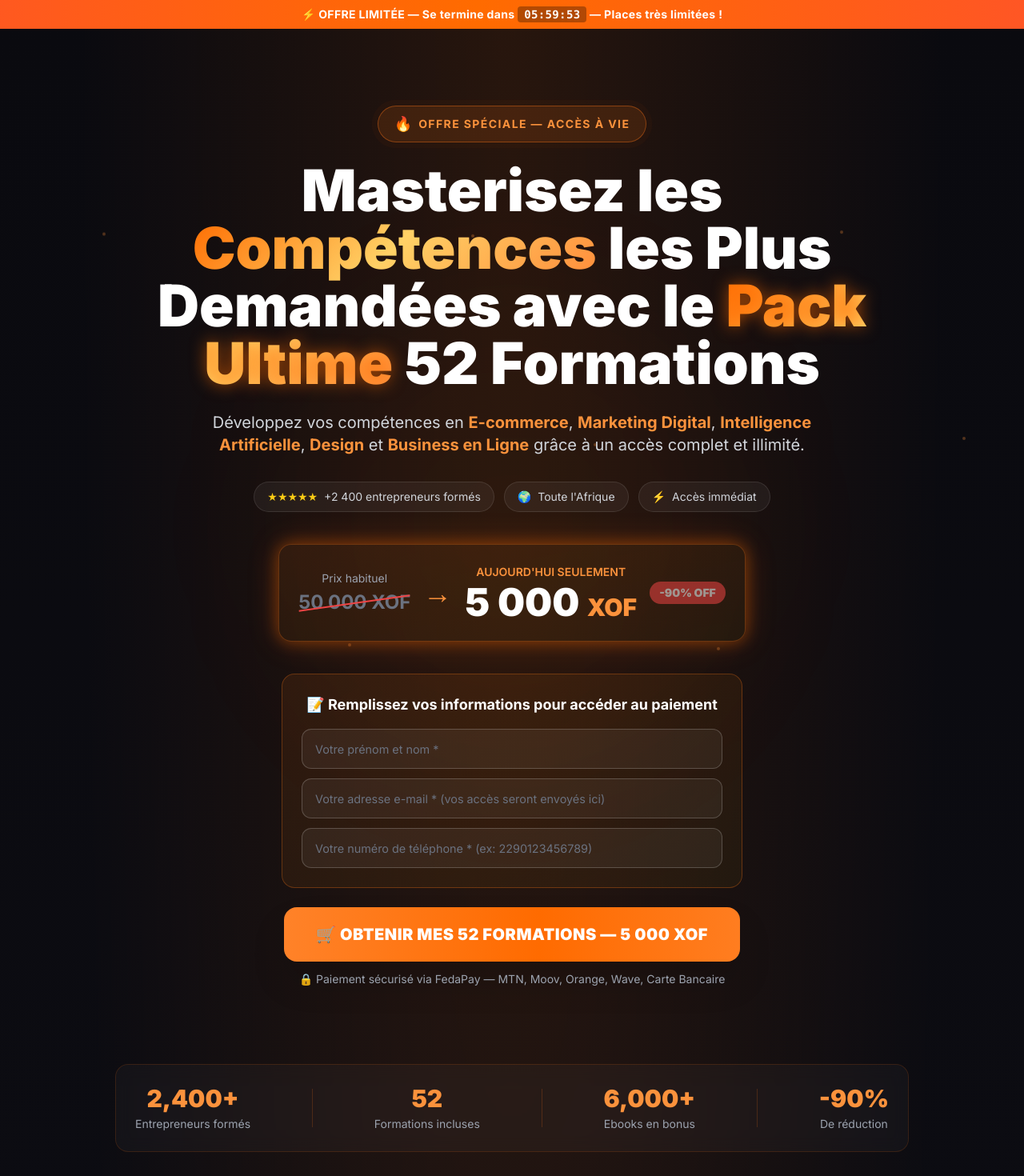
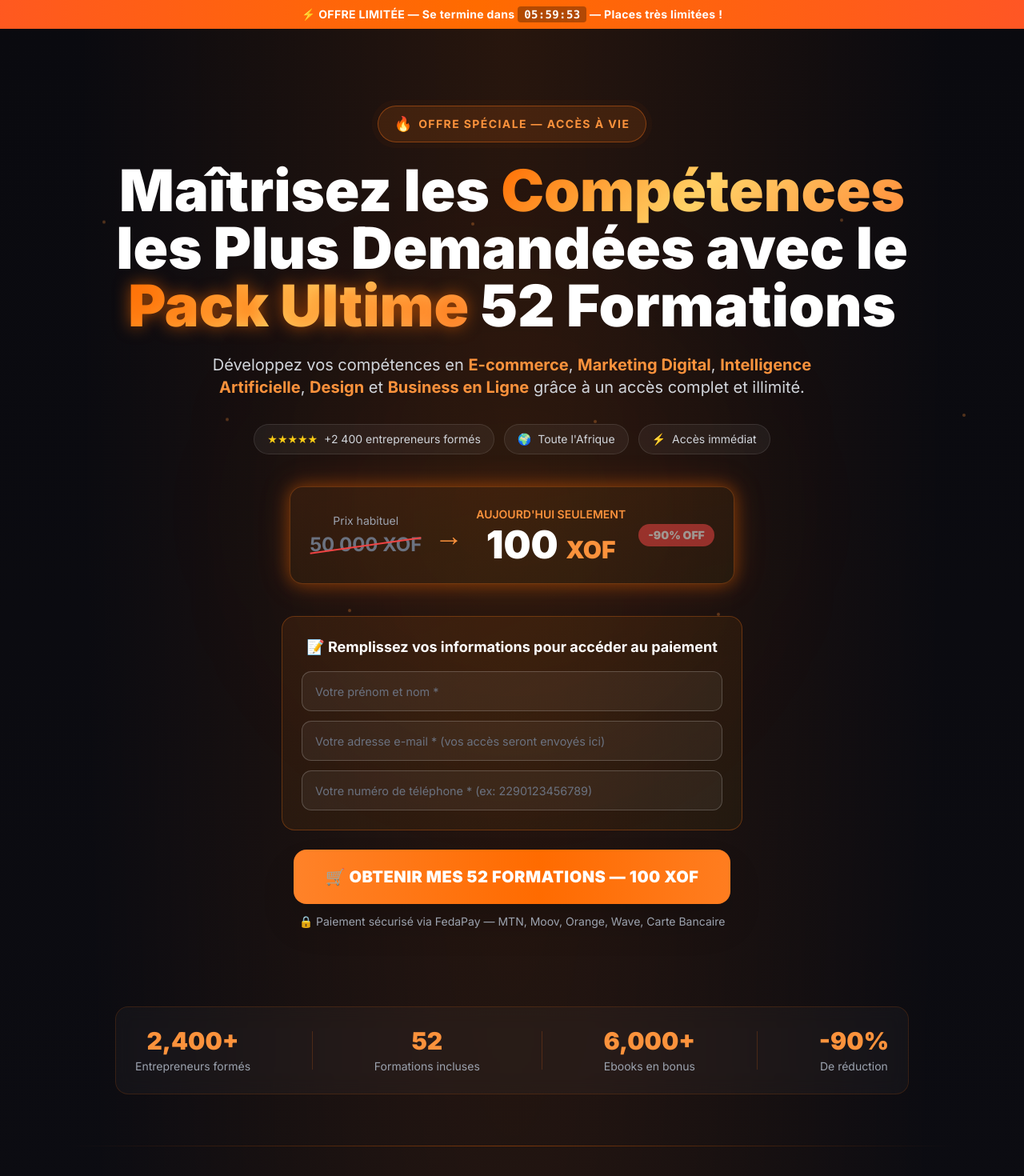
Before and after one commit to agbozokatrance/pack-de-formation, a Next.js app: page / in a window 1280 px wide. Shown: the top 1470 px of the page at 80% size. Built offline with nearby package versions, Linux system fonts and the light colour scheme.

Commit message:
Update page.tsx

```diff
--- a/app/page.tsx
+++ b/app/page.tsx
@@ -151,7 +151,7 @@ export default function HomePage() {
       content_name: 'Pack Ultime 52 Formations',
       content_ids: ['pack-52-formations'],
       content_type: 'product',
-      value: 5000,
+      value: 100,
       currency: 'XOF',
     });
   }, []);
@@ -177,7 +177,7 @@ export default function HomePage() {
       /* Fire Lead event */
       px('Lead', {
         content_name: 'Pack Ultime 52 Formations',
-        value: 5000,
+        value: 100,
         currency: 'XOF',
         email: form.email,
       });
@@ -187,7 +187,7 @@ export default function HomePage() {
     /* Fire InitiateCheckout */
     px('InitiateCheckout', {
       content_name: 'Pack Ultime 52 Formations',
-      value: 5000,
+      value: 100,
       currency: 'XOF',
       num_items: 1,
     });
@@ -200,7 +200,7 @@ export default function HomePage() {
     window.FedaPay.init({
       public_key: process.env.NEXT_PUBLIC_FEDAPAY_PUBLIC_KEY || 'pk_live_0FA_CQ-5H_85zEZGzM_aVwM1',
       transaction: {
-        amount: 5000,
+        amount: 100,
         description: 'Pack Ultime 52 Formations - Accès à Vie',
       },
       customer: {
@@ -213,7 +213,7 @@ export default function HomePage() {
       onComplete(resp) {
         if (resp.reason === 'CHECKOUT COMPLETE') {
           /* Fire AddPaymentInfo & Purchase client-side */
-          px('AddPaymentInfo', { value: 5000, currency: 'XOF', content_name: 'Pack Ultime 52 Formations' });
+          px('AddPaymentInfo', { value: 100, currency: 'XOF', content_name: 'Pack Ultime 52 Formations' });
           /* Send email client-side (backup if webhook fails) */
           fetch('/api/send-email', {
             method: 'POST',
@@ -261,7 +261,7 @@ export default function HomePage() {
             </div>
 
             <h1 className="text-4xl md:text-6xl lg:text-7xl font-black leading-tight mb-6 reveal">
-              Masterisez les <span className="gradient-text">Compétences</span> les Plus Demandées avec le <span className="gradient-text glow-orange-text">Pack Ultime</span> 52 Formations
+              Maîtrisez les <span className="gradient-text">Compétences</span> les Plus Demandées avec le <span className="gradient-text glow-orange-text">Pack Ultime</span> 52 Formations
             </h1>
 
             <p className="text-lg md:text-xl text-gray-300 max-w-3xl mx-auto mb-8 leading-relaxed reveal">
@@ -296,7 +296,7 @@ export default function HomePage() {
                 <div className="text-4xl text-orange-400">→</div>
                 <div className="text-center">
                   <p className="text-sm text-orange-400 font-semibold mb-1">AUJOURD&apos;HUI SEULEMENT</p>
-                  <p className="text-5xl font-black text-white">5 000 <span className="text-orange-400 text-3xl">XOF</span></p>
+                  <p className="text-5xl font-black text-white">100 <span className="text-orange-400 text-3xl">XOF</span></p>
                 </div>
                 <div className="bg-red-500 text-white text-sm font-black px-3 py-1 rounded-full animate-pulse">-90% OFF</div>
               </div>
@@ -351,7 +351,7 @@ export default function HomePage() {
                 onClick={handleCheckout}
                 className="btn-shimmer text-white font-black text-lg md:text-xl px-10 py-5 rounded-2xl shadow-2xl transition-transform hover:scale-105 active:scale-95 uppercase tracking-wide"
               >
-                🛒 OBTENIR MES 52 FORMATIONS — 5 000 XOF
+                🛒 OBTENIR MES 52 FORMATIONS — 100 XOF
               </button>
               <p className="text-gray-400 text-sm flex items-center gap-2">
                 🔒 Paiement sécurisé via FedaPay — MTN, Moov, Orange, Wave, Carte Bancaire
@@ -449,7 +449,7 @@ export default function HomePage() {
               onClick={handleCheckout}
               className="btn-shimmer text-white font-black text-lg px-10 py-4 rounded-2xl transition-transform hover:scale-105 active:scale-95 uppercase"
             >
-              🎁 TOUT OBTENIR POUR 5 000 XOF SEULEMENT
+              🎁 TOUT OBTENIR POUR 100 XOF SEULEMENT
             </button>
           </div>
         </section>
@@ -504,11 +504,11 @@ export default function HomePage() {
           <div className="text-center bg-gradient-to-br from-orange-500/10 to-yellow-500/5 border border-orange-500/30 rounded-3xl p-10 md:p-16 glow-orange">
             <h2 className="text-3xl md:text-5xl font-black mb-4">Prêt(e) à <span className="gradient-text">Transformer</span> votre vie ?</h2>
             <p className="text-gray-300 mb-6 max-w-2xl mx-auto text-lg">
-              Rejoignez +2 400 entrepreneurs. Pour seulement <strong className="text-orange-400">5 000 XOF</strong>, accédez à 52 formations + 6 000 ebooks + 100 livres audio.
+              Rejoignez +2 400 entrepreneurs. Pour seulement <strong className="text-orange-400">100 XOF</strong>, accédez à 52 formations + 6 000 ebooks + 100 livres audio.
             </p>
             <div className="flex flex-col items-center gap-4">
               <button id="cta-middle-btn" onClick={handleCheckout} className="btn-shimmer text-white font-black text-xl px-12 py-6 rounded-2xl shadow-2xl transition-transform hover:scale-105 active:scale-95 uppercase tracking-wide">
-                🚀 JE VEUX LE PACK COMPLET — 5 000 XOF
+                🚀 JE VEUX LE PACK COMPLET — 100 XOF
               </button>
               <p className="text-gray-400 text-sm">⏰ Offre valable encore <span className="text-orange-400 font-mono font-bold">{pad(h)}:{pad(m)}:{pad(s)}</span></p>
               <p className="text-gray-500 text-xs">🔒 Paiement sécurisé — Accès immédiat après paiement</p>
@@ -534,7 +534,7 @@ export default function HomePage() {
             Dans 6 mois, vous serez au même endroit — ou vous aurez commencé à bâtir quelque chose de grand. La différence, c&apos;est la décision que vous prenez <strong className="text-orange-400">maintenant</strong>.
           </p>
           <button id="cta-final-btn" onClick={handleCheckout} className="btn-shimmer text-white font-black text-xl px-12 py-6 rounded-2xl shadow-2xl transition-transform hover:scale-105 active:scale-95 uppercase tracking-wide">
-            ✅ OUI, JE PRENDS LE PACK — 5 000 XOF
+            ✅ OUI, JE PRENDS LE PACK — 100 XOF
           </button>
           <p className="text-gray-500 text-sm mt-4">🔒 Paiement sécurisé · Mobile Money · Carte Bancaire · Accès immédiat</p>
         </section>
```
